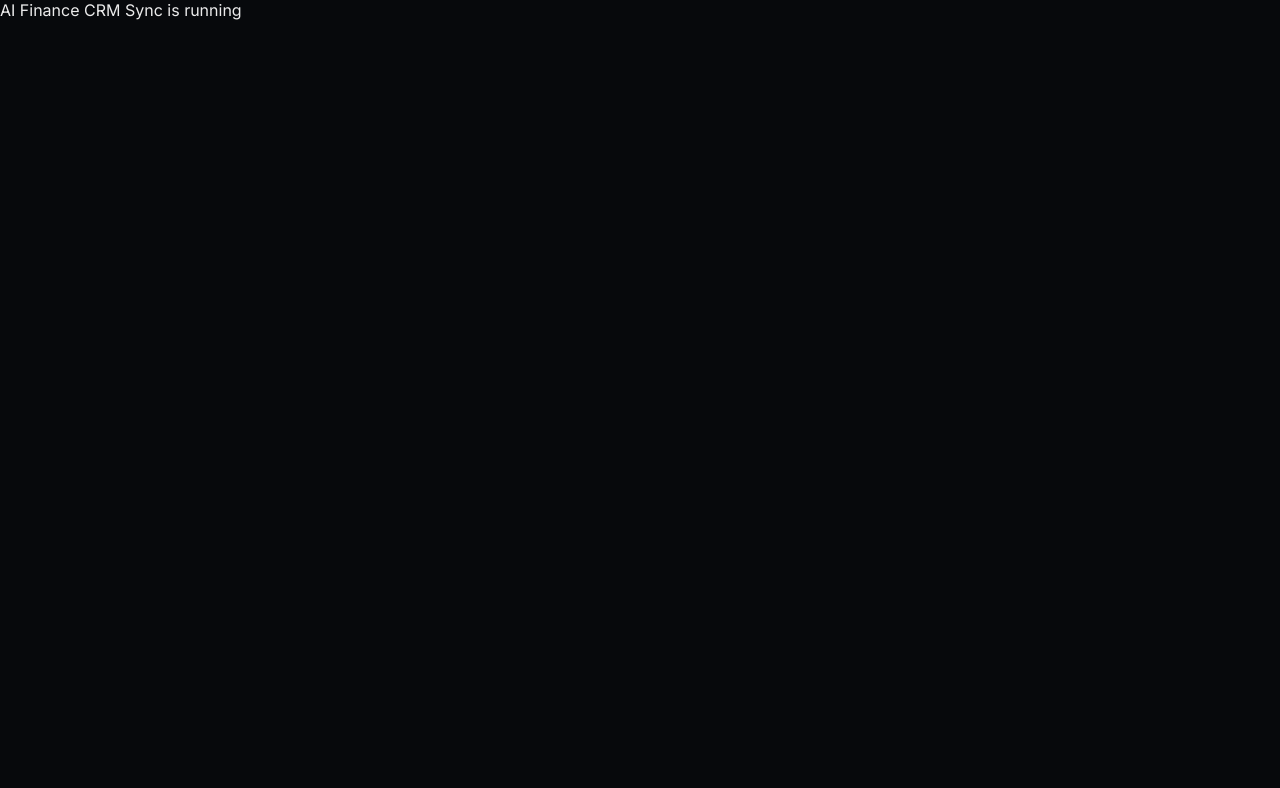
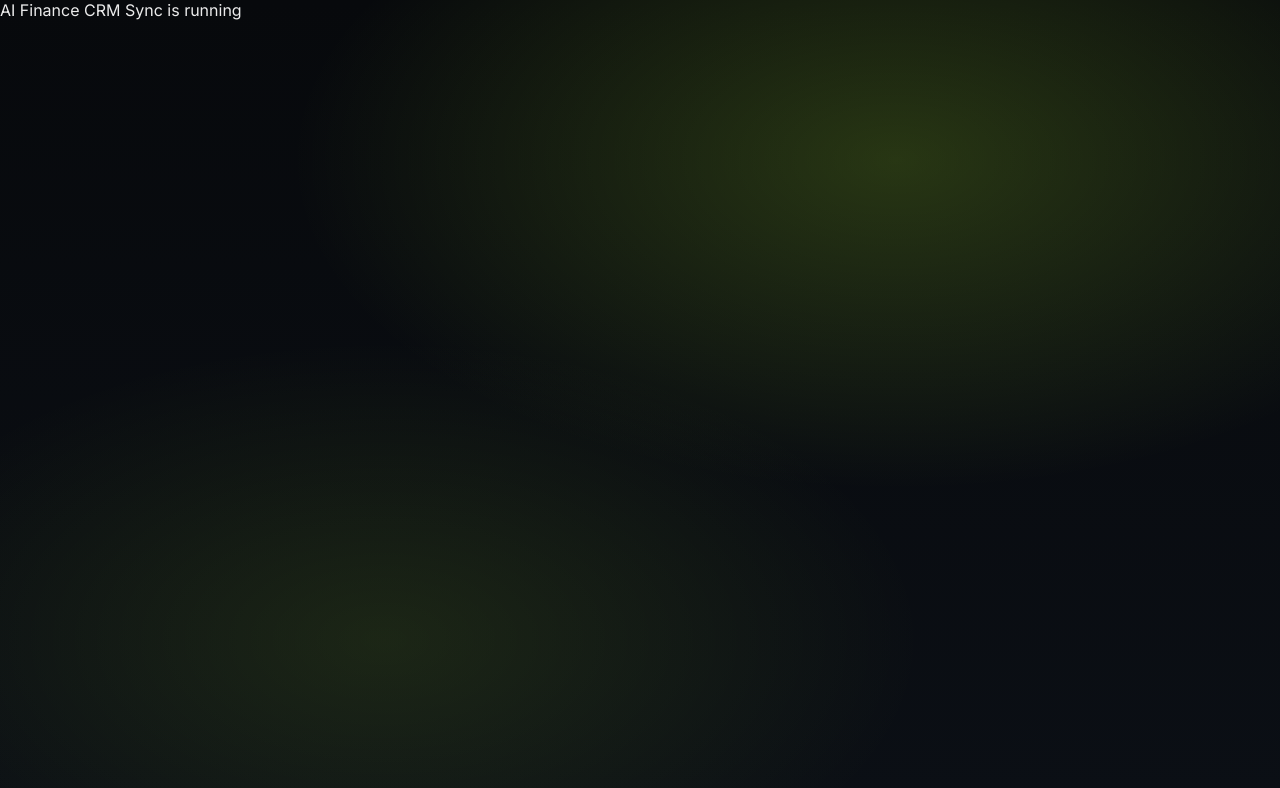
Before and after one commit to erikdkrs-cloud/ai-finance-crm-sync, a Next.js app: page / in a window 1280 px wide. Shown: the top 788 px of the page. Built offline with nearby package versions, Linux system fonts and the light colour scheme.

Commit message:
Update _app.js

```diff
--- a/pages/_app.js
+++ b/pages/_app.js
@@ -11,7 +11,7 @@ const inter = Inter({
 
 export default function App({ Component, pageProps }) {
   return (
-    <div className={inter.className}>
+    <div className={`${inter.className} dkrs-root dkrs-bg`}>
       <Component {...pageProps} />
     </div>
   );
```
